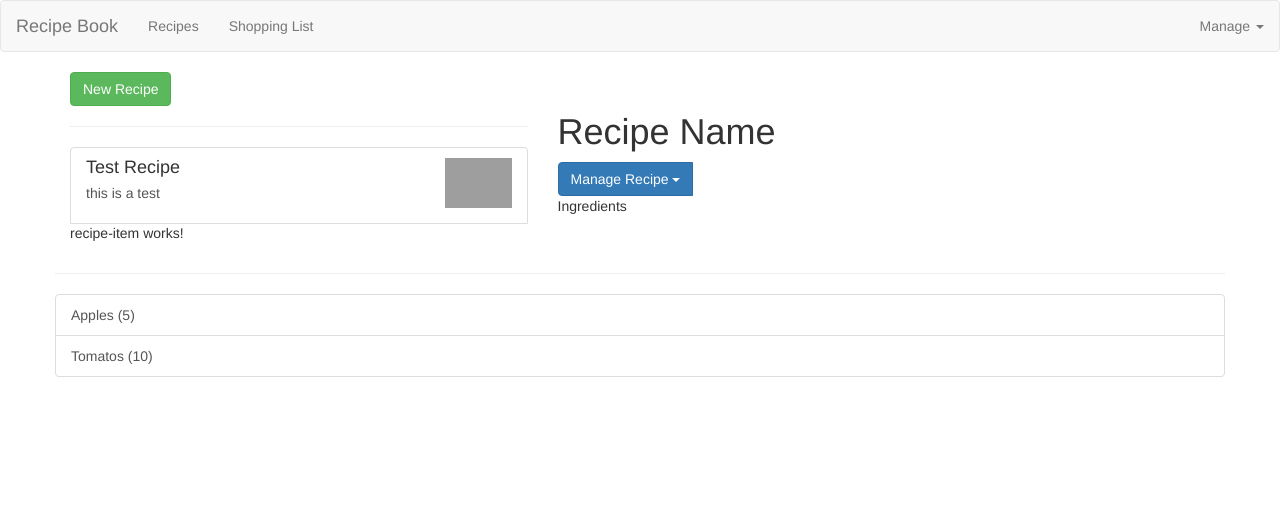
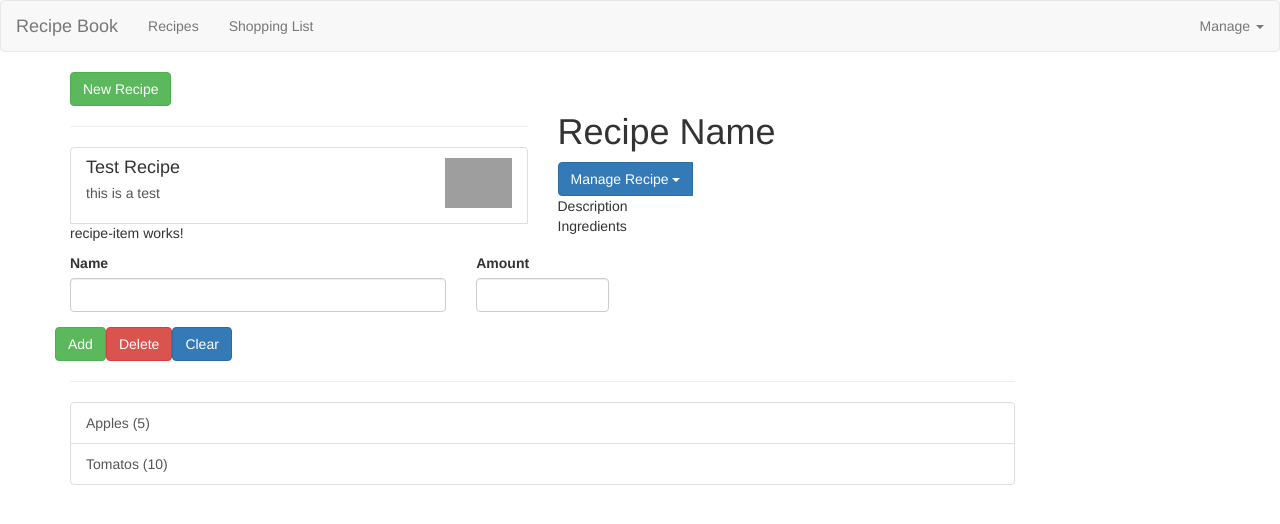
Before and after one commit to Jayce77/AngularProjects, an Angular app in the folder my-recipe-book/: page / in a window 1280 px wide. Shown: the top 524 px of the page. Built offline with nearby package versions, Linux system fonts and the light colour scheme; grey boxes are pictures that could not be loaded.

Commit message:
made minor changes to templates

```diff
--- a/my-recipe-book/src/app/recipes/recipe-detail/recipe-detail.component.html
+++ b/my-recipe-book/src/app/recipes/recipe-detail/recipe-detail.component.html
@@ -24,6 +24,11 @@
 </div>
 <div class="row">
   <div class="col-xs-12">
+    Description
+  </div>
+</div>
+<div class="row">
+  <div class="col-xs-12">
     Ingredients
   </div>
 </div>
--- a/my-recipe-book/src/app/shopping-list/shopping-list.component.html
+++ b/my-recipe-book/src/app/shopping-list/shopping-list.component.html
@@ -1,5 +1,6 @@
 <div class="row">
-  <div class="col-xs-10"></div>
+  <div class="col-xs-10">
+    <app-shopping-edit></app-shopping-edit>
     <hr>
     <ul class="list-group">
       <a
@@ -10,3 +11,4 @@
       </a>
     </ul>
   </div>
+</div>
```
Lines whose indentation alone changed are shown as unchanged.
